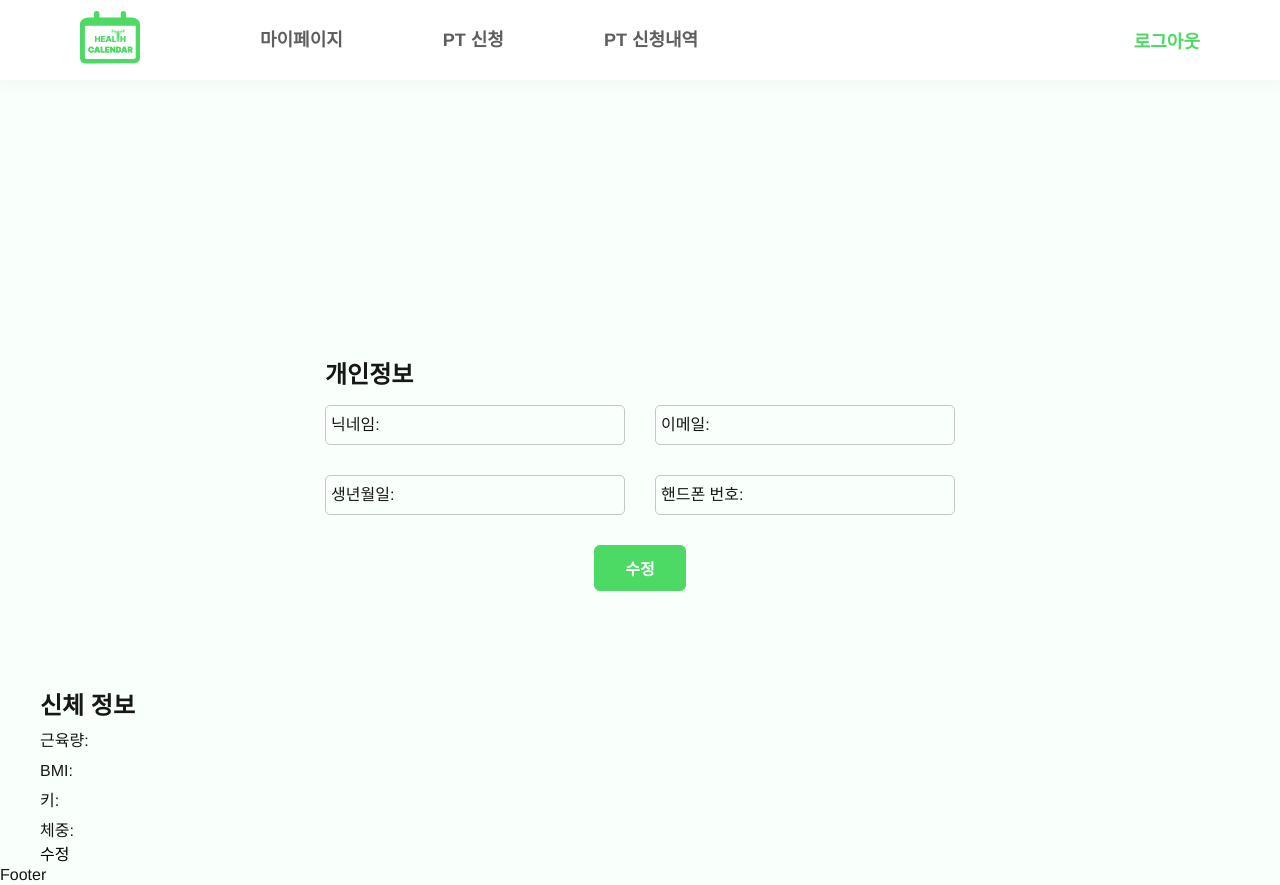
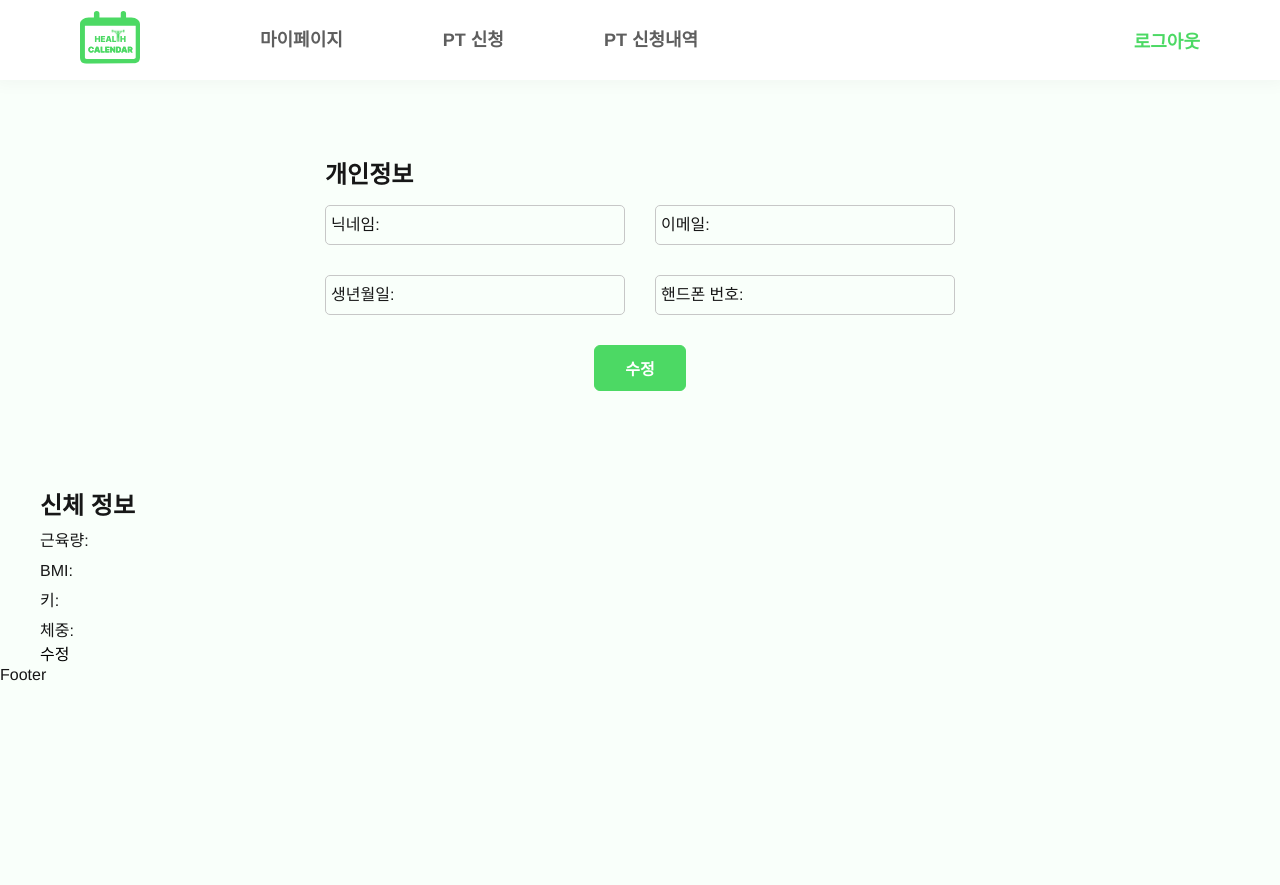
Before and after one commit to YuHyeonWook/health, a React (Vite) app: page /mypage in a window 1280 px wide. After the commit the page ends 800 px from the top, so only its background shows below. Built offline with nearby package versions, Linux system fonts and the light colour scheme; no server answers; the database is empty; a web font is replaced by a local one.

Commit message:
design: userInfo 컴포넌트 스타일수정함

```diff
--- a/src/components/UserInfo.tsx
+++ b/src/components/UserInfo.tsx
@@ -74,7 +74,6 @@ const PrivateH2 = styled.h2`
 `;
 
 const UserInfoContainer = styled.div`
-  margin-top: 20rem;
   display: flex;
   flex-direction: column;
   justify-content: center;
```
